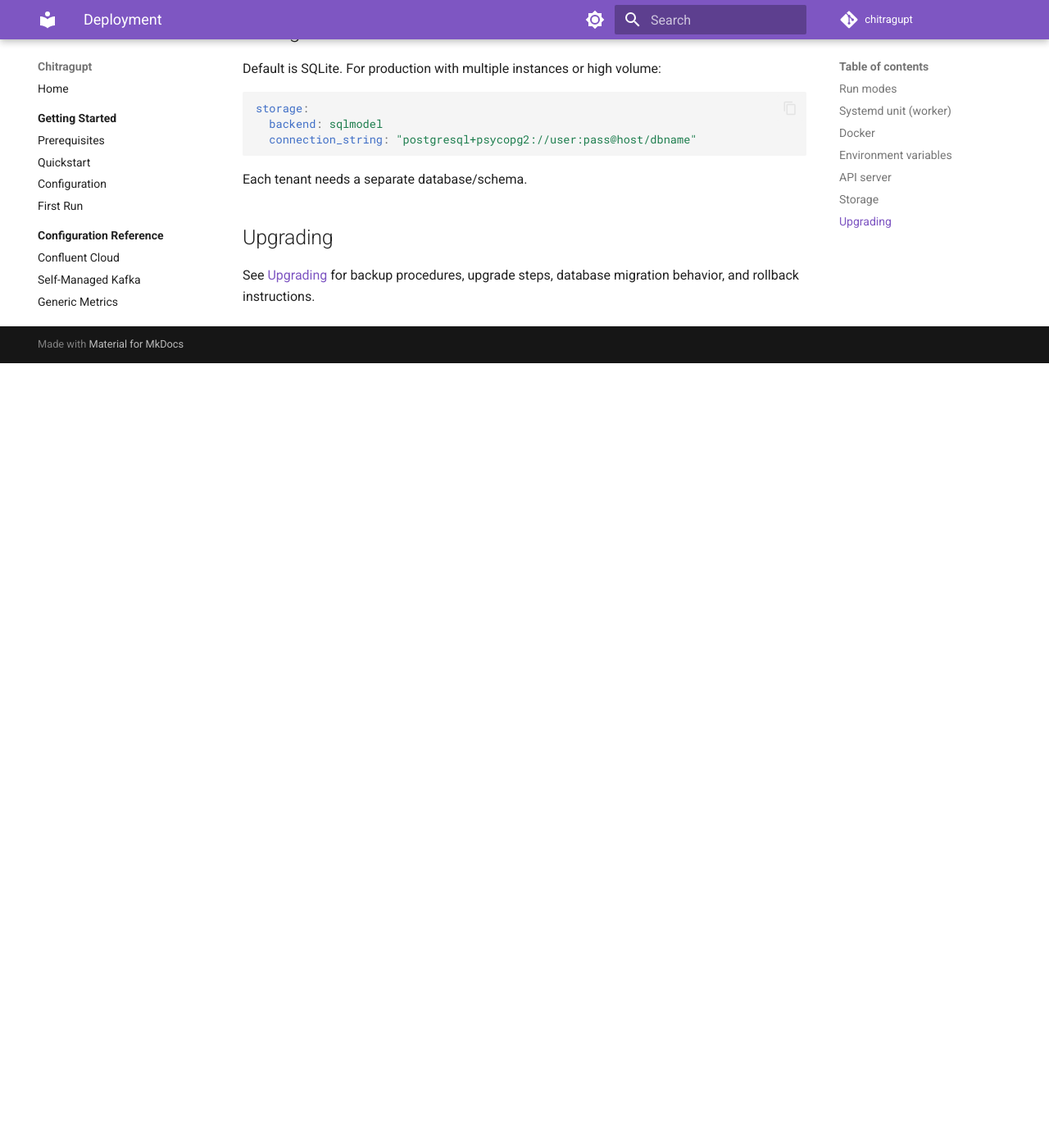
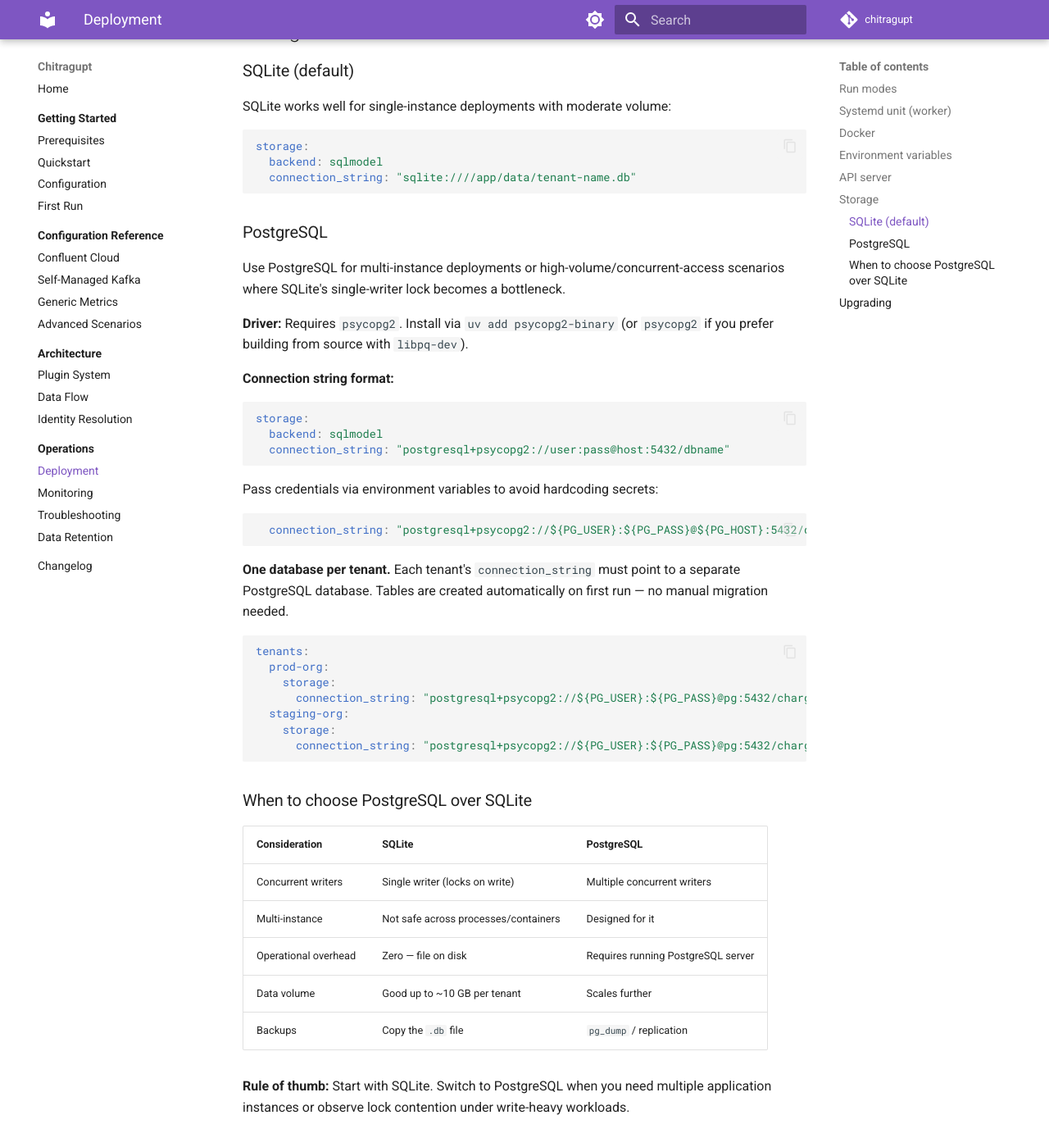
Before and after one commit to E1i2e1122/chitragupta, an MkDocs documentation site: the page built from docs/operations/deployment.md, in a window 1280 px wide and 1400 px high, scrolled down 1536 px. Shown: the whole window at 82% size. Built offline with MkDocs 1.6.1 and Material for MkDocs 9.7.7, drawn with Linux system fonts in a browser that asks for light colours; comment, search, counter and statistics services are not loaded; the version menu is left out; before the commit the page ends 1979 px from its top, so only the background shows below that.

Commit message:
Docs: TASK-109 — Add PostgreSQL connection string examples to config and docs
Add commented-out PostgreSQL examples to ccloud-complete.yaml and
self-managed-complete.yaml. Expand deployment.md storage section with
driver requirements, connection string format, one-database-per-tenant
rule, env var usage, and SQLite-vs-PostgreSQL comparison table.

````diff
--- a/docs/operations/deployment.md
+++ b/docs/operations/deployment.md
@@ -63,15 +63,59 @@ Health endpoint: `GET /health` — returns `{"status": "ok", "version": "..."}`
 
 ## Storage
 
-Default is SQLite. For production with multiple instances or high volume:
+### SQLite (default)
+
+SQLite works well for single-instance deployments with moderate volume:
 
 ```yaml
 storage:
   backend: sqlmodel
-  connection_string: "postgresql+psycopg2://user:pass@host/dbname"
+  connection_string: "sqlite:////app/data/tenant-name.db"
 ```
 
-Each tenant needs a separate database/schema.
+### PostgreSQL
+
+Use PostgreSQL for multi-instance deployments or high-volume/concurrent-access scenarios where SQLite's single-writer lock becomes a bottleneck.
+
+**Driver:** Requires `psycopg2`. Install via `uv add psycopg2-binary` (or `psycopg2` if you prefer building from source with `libpq-dev`).
+
+**Connection string format:**
+
+```yaml
+storage:
+  backend: sqlmodel
+  connection_string: "postgresql+psycopg2://user:pass@host:5432/dbname"
+```
+
+Pass credentials via environment variables to avoid hardcoding secrets:
+
+```yaml
+  connection_string: "postgresql+psycopg2://${PG_USER}:${PG_PASS}@${PG_HOST}:5432/dbname"
+```
+
+**One database per tenant.** Each tenant's `connection_string` must point to a separate PostgreSQL database. Tables are created automatically on first run — no manual migration needed.
+
+```yaml
+tenants:
+  prod-org:
+    storage:
+      connection_string: "postgresql+psycopg2://${PG_USER}:${PG_PASS}@pg:5432/chargeback_prod_org"
+  staging-org:
+    storage:
+      connection_string: "postgresql+psycopg2://${PG_USER}:${PG_PASS}@pg:5432/chargeback_staging_org"
+```
+
+### When to choose PostgreSQL over SQLite
+
+| Consideration | SQLite | PostgreSQL |
+|---|---|---|
+| Concurrent writers | Single writer (locks on write) | Multiple concurrent writers |
+| Multi-instance | Not safe across processes/containers | Designed for it |
+| Operational overhead | Zero — file on disk | Requires running PostgreSQL server |
+| Data volume | Good up to ~10 GB per tenant | Scales further |
+| Backups | Copy the `.db` file | `pg_dump` / replication |
+
+**Rule of thumb:** Start with SQLite. Switch to PostgreSQL when you need multiple application instances or observe lock contention under write-heavy workloads.
 
 ## Upgrading
 
````
Also changed, not shown: 3 other files.
